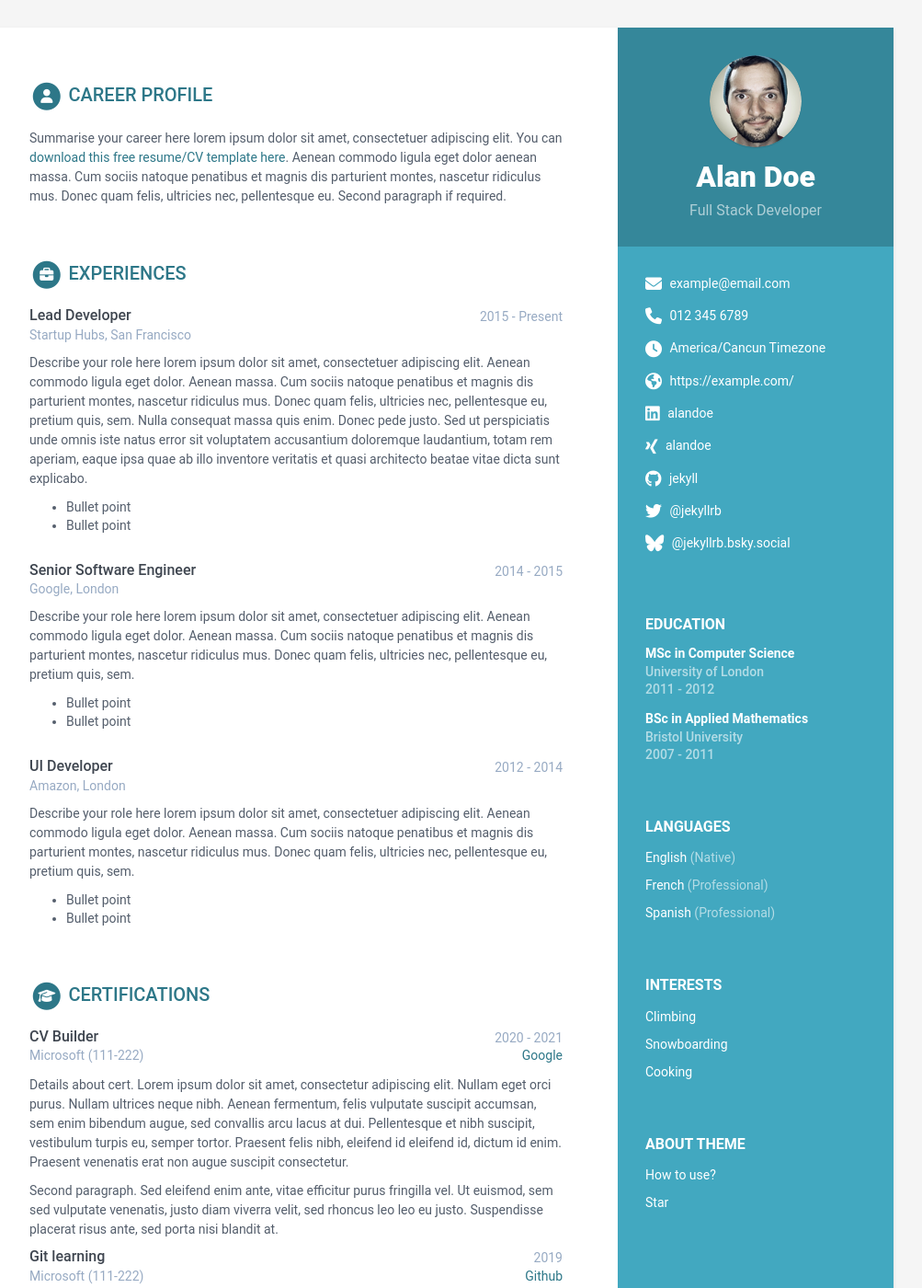
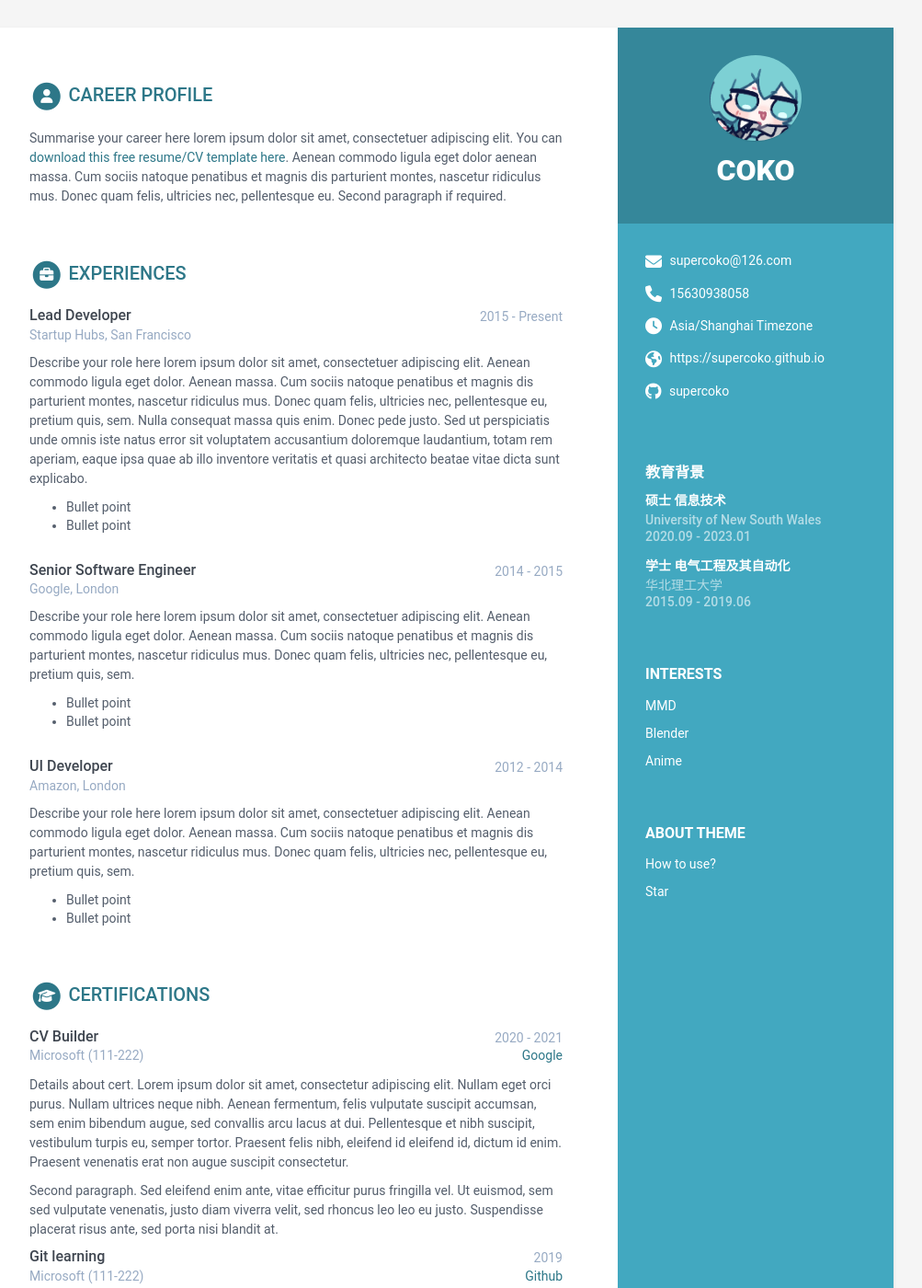
Before and after one commit to supercoko/Resume, a Jekyll site: the page built from index.html, in a window 1280 px wide and 1400 px high. Shown: the whole window at 92% size, without its empty margins (168-1171 px from the left). Built offline with Jekyll 4.4.1, drawn with Linux system fonts in a browser that asks for light colours.

Commit message:
更新信息

```diff
--- a/_data/data.yml
+++ b/_data/data.yml
@@ -8,24 +8,24 @@ sidebar:
   education: True # set to False if you want education in main section instead of in sidebar
 
   # Profile information
-  name: Alan Doe
-  tagline: Full Stack Developer
-  avatar: profile.png #place a 100x100 picture inside /assets/images/ folder and provide the name of the file below
+  name: COKO
+  tagline:
+  avatar: miku.jpg #place a 100x100 picture inside /assets/images/ folder and provide the name of the file below
 
   # Sidebar links
-  email: example@email.com
-  phone: 012 345 6789
-  timezone: America/Cancun # Enter your timezone, e.g., America/Havana, Africa/Casablanca, America/North_Dakota/Center
+  email: supercoko@126.com
+  phone: 15630938058
+  timezone: Asia/Shanghai # Enter your timezone, e.g., America/Havana, Africa/Casablanca, America/North_Dakota/Center
   citizenship:
-  website: https://example.com/ # Include the full website URL, including "http://" or "https://".
-  linkedin: alandoe
-  xing: alandoe
-  github: jekyll
-  telegram: # add your nickname without '@' sign
+  website: https://supercoko.github.io # Include the full website URL, including "http://" or "https://".
+  # linkedin: alandoe
+  # xing: alandoe
+  github: supercoko
+  # telegram: # add your nickname without '@' sign
   gitlab:
   bitbucket:
-  bluesky: '@jekyllrb.bsky.social' # Specify your full Bluesky handle
-  twitter: '@jekyllrb'
+  # bluesky: '@jekyllrb.bsky.social' # Specify your full Bluesky handle
+  # twitter: '@jekyllrb'
   stack-overflow: # Number/Username, e.g. 123456/alandoe
   codewars:
   goodreads: # Number-Username, e.g. 123456-alandoe
@@ -34,30 +34,30 @@ sidebar:
   leetcode: # Please provide your LeetCode username.
   pdf: # Add a PDF link here if you want to include a PDF custom version in your resume.
 
-  languages:
-    title: Languages
-    info:
-    - idiom: English
-      level: Native
+  # languages:
+  #   title: Languages
+  #   info:
+  #   - idiom: English
+  #     level: Native
 
-    - idiom: French
-      level: Professional
+  #   - idiom: French
+  #     level: Professional
 
-    - idiom: Spanish
-      level: Professional
+  #   - idiom: Spanish
+  #     level: Professional
 
   interests:
     title: Interests
     info:
-    - item: Climbing
+    - item: MMD
       link:
 
 
-    - item: Snowboarding
+    - item: Blender
       link:
 
 
-    - item: Cooking
+    - item: Anime
       link:
 
 
@@ -71,11 +71,11 @@ career-profile:
     Donec quam felis, ultricies nec, pellentesque eu.
     Second paragraph if required.
 education:
-  title: Education
+  title: 教育背景
   info:
-  - degree: MSc in Computer Science
-    university: University of London
-    time: 2011 - 2012
+  - degree: 硕士 信息技术
+    university: University of New South Wales
+    time: 2020.09 - 2023.01
     details: |
       Describe your study here lorem ipsum dolor sit amet, consectetuer
       adipiscing elit. Aenean commodo ligula eget dolor. Aenean massa. Cum
@@ -84,9 +84,9 @@ education:
       pretium quis, sem.
         - Bullet point
         - Bullet point
-  - degree: BSc in Applied Mathematics
-    university: Bristol University
-    time: 2007 - 2011
+  - degree: 学士 电气工程及其自动化
+    university: 华北理工大学
+    time: 2015.09 - 2019.06
     details: |
       Describe your study here lorem ipsum dolor sit amet, consectetuer
       adipiscing elit. Aenean commodo ligula eget dolor. Aenean massa. Cum
```
Also changed, not shown: assets/images/miku.jpg (added).
